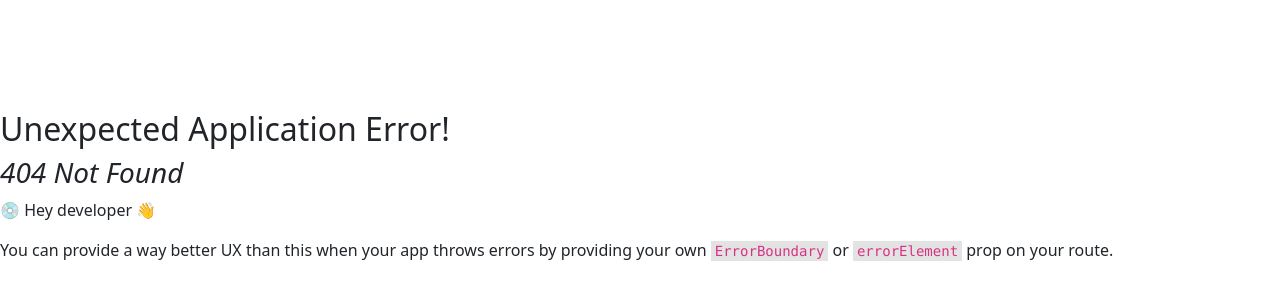
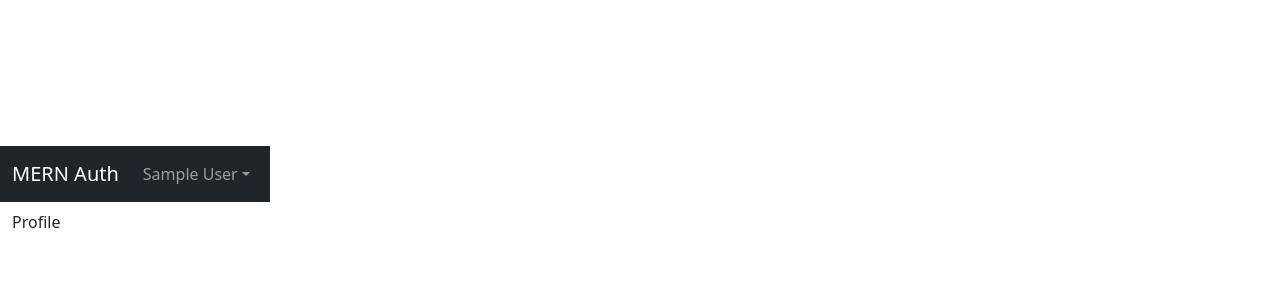
Before and after one commit to samedan/2412_mern_jwt_redux_traversy, a React (Vite) app in the folder frontend/: page /profile in a window 1280 px wide. Before the commit this address had no page. Shown: the part 206-506 px from the top of the page. Built offline with nearby package versions, Linux system fonts and the light colour scheme; sample sign-in values are in the browser's storage.

Commit message:
Private Routes on Frontend

```diff
--- /dev/null
+++ b/frontend/src/components/PrivateRoute.jsx
@@ -0,0 +1,10 @@
+import { Navigate, Outlet } from 'react-router-dom';
+
+import { useSelector } from 'react-redux';
+
+const PrivateRoute = () => {
+    const { userInfo } = useSelector((state) => state.auth);
+    return userInfo ? <Outlet /> : <Navigate to="/login" replace />;
+};
+
+export default PrivateRoute;
--- a/frontend/src/main.jsx
+++ b/frontend/src/main.jsx
@@ -1,20 +1,22 @@
-import React from "react";
-import ReactDOM from "react-dom/client";
-import App from "./App.jsx";
+import React from 'react';
+import ReactDOM from 'react-dom/client';
+import App from './App.jsx';
 import {
     createBrowserRouter,
     createRoutesFromElements,
     Route,
-  RouterProvider,
-} from "react-router-dom";
-import store from "./store.js";
-import { Provider } from "react-redux";
+    RouterProvider
+} from 'react-router-dom';
+import store from './store.js';
+import { Provider } from 'react-redux';
 
-import "./index.css";
-import "bootstrap/dist/css/bootstrap.min.css";
-import HomeScreen from "./screens/HomeScreen";
-import { LoginScreen } from "./screens/LoginScreen.jsx";
-import { RegisterScreen } from "./screens/RegisterScreen.jsx";
+import './index.css';
+import 'bootstrap/dist/css/bootstrap.min.css';
+import HomeScreen from './screens/HomeScreen';
+import { LoginScreen } from './screens/LoginScreen.jsx';
+import { RegisterScreen } from './screens/RegisterScreen.jsx';
+import ProfileScreen from './screens/ProfileScreen';
+import PrivateRoute from './components/PrivateRoute.jsx';
 
 const router = createBrowserRouter(
     createRoutesFromElements(
@@ -22,11 +24,15 @@
             <Route index={true} path="/" element={<HomeScreen />} />
             <Route path="/login" element={<LoginScreen />} />
             <Route path="/register" element={<RegisterScreen />} />
+            {/* Private Routes */}
+            <Route path="" element={<PrivateRoute />}>
+                <Route path="/profile" element={<ProfileScreen />} />
+            </Route>
         </Route>
     )
 );
 
-ReactDOM.createRoot(document.getElementById("root")).render(
+ReactDOM.createRoot(document.getElementById('root')).render(
     <Provider store={store}>
         <React.StrictMode>
             <RouterProvider router={router} />
--- /dev/null
+++ b/frontend/src/screens/ProfileScreen.jsx
@@ -0,0 +1,3 @@
+export default function ProfileScreen() {
+    return <div>Profile</div>;
+}
```
Also changed, not shown: 1 other file (tests, documents, lock files or other folders). Lines whose indentation alone changed are shown as unchanged.
